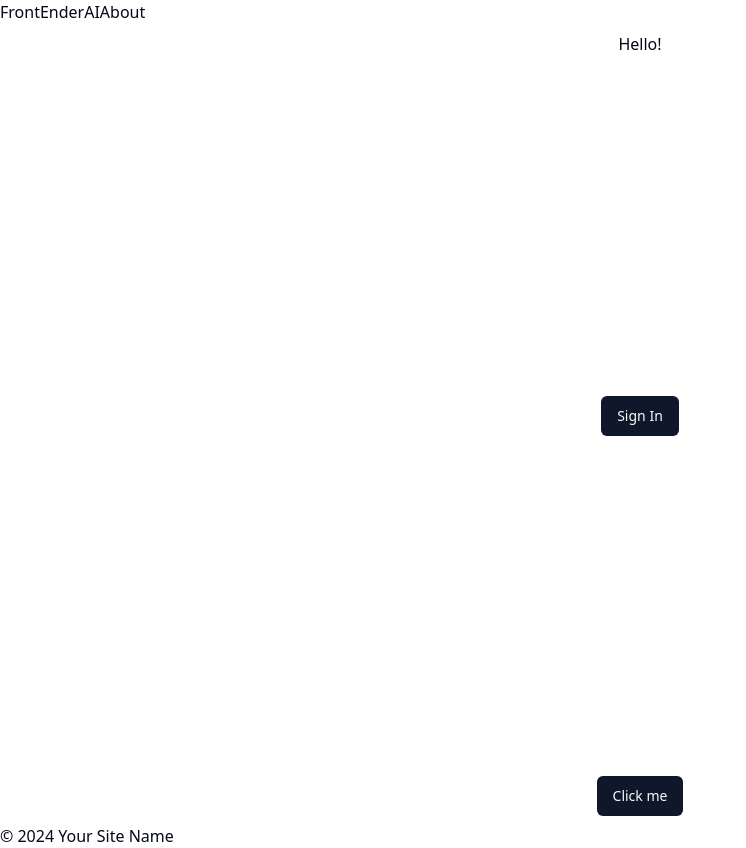
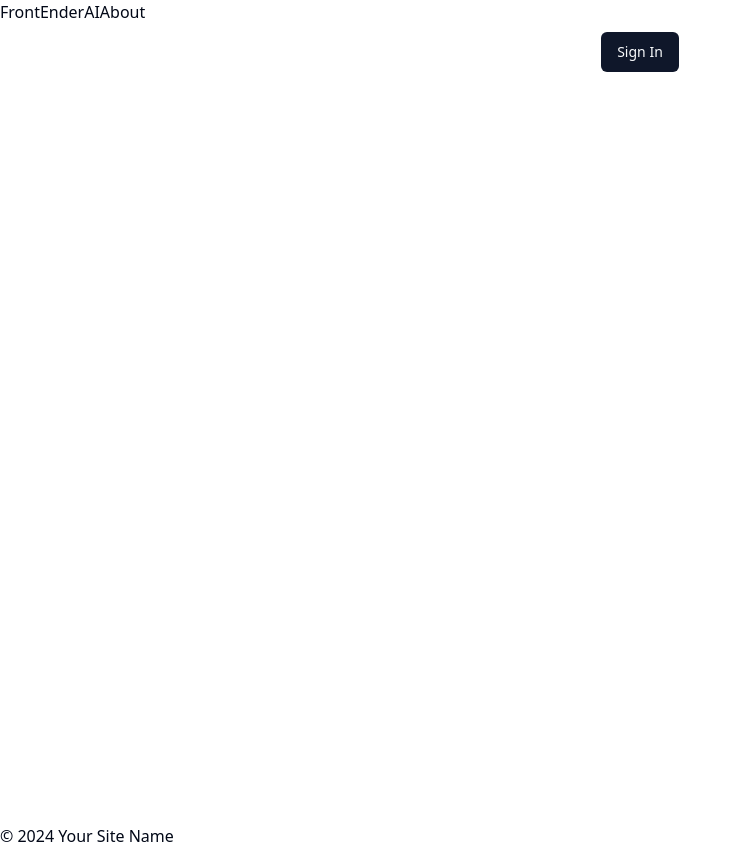
Before and after one commit to dannykamenov/FrontEnderAI, a Next.js app: page / in a window 1280 px wide. Shown: the whole page, without its empty margins (0-746 px from the left). Built offline with nearby package versions, Linux system fonts and the light colour scheme; no server answers.

Commit message:
minor changes

```diff
--- a/src/app/layout.tsx
+++ b/src/app/layout.tsx
@@ -27,9 +27,11 @@ export default function RootLayout({
           inter.variable
         )}
       >
-        <Header />
-          <ConvexClientProvider>{children}</ConvexClientProvider>
-        <Footer />
+        <ConvexClientProvider>
+          <Header />
+          {children}
+          <Footer />
+        </ConvexClientProvider>
       </body>
     </html>
   );
--- a/src/app/page.tsx
+++ b/src/app/page.tsx
@@ -15,14 +15,12 @@ export default function Home() {
 
   return (
     <main className="flex min-h-screen flex-col items-center justify-between p-2">
-      <h1>Hello!</h1>
       <SignedOut>
         <SignInButton mode="modal" ><Button>Sign In</Button></SignInButton>
       </SignedOut>
       <SignedIn>
         <SignOutButton><Button>Sign Out</Button></SignOutButton>
       </SignedIn>
-      <Button>Click me</Button>
     </main>
   );
 }
```
